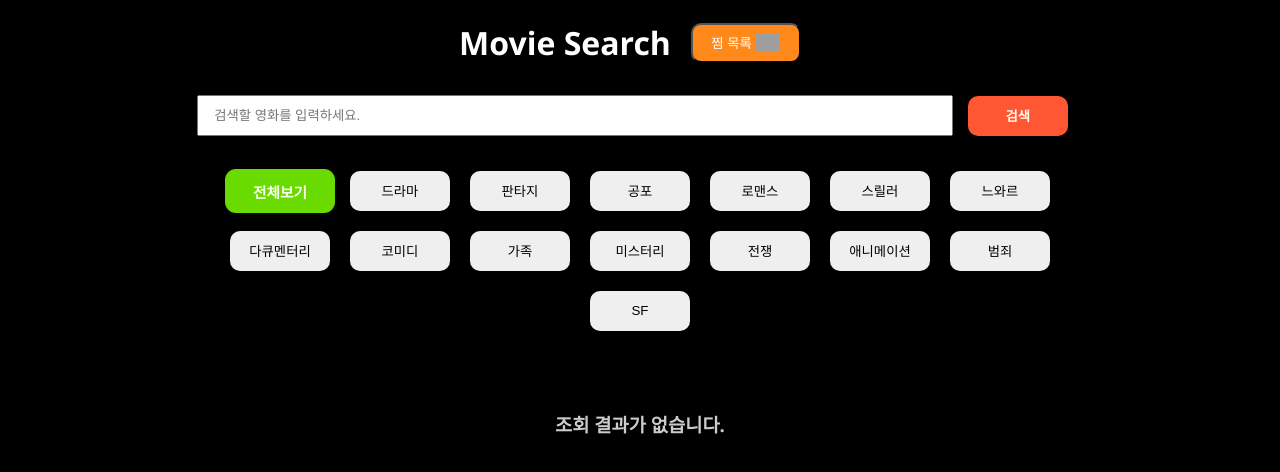
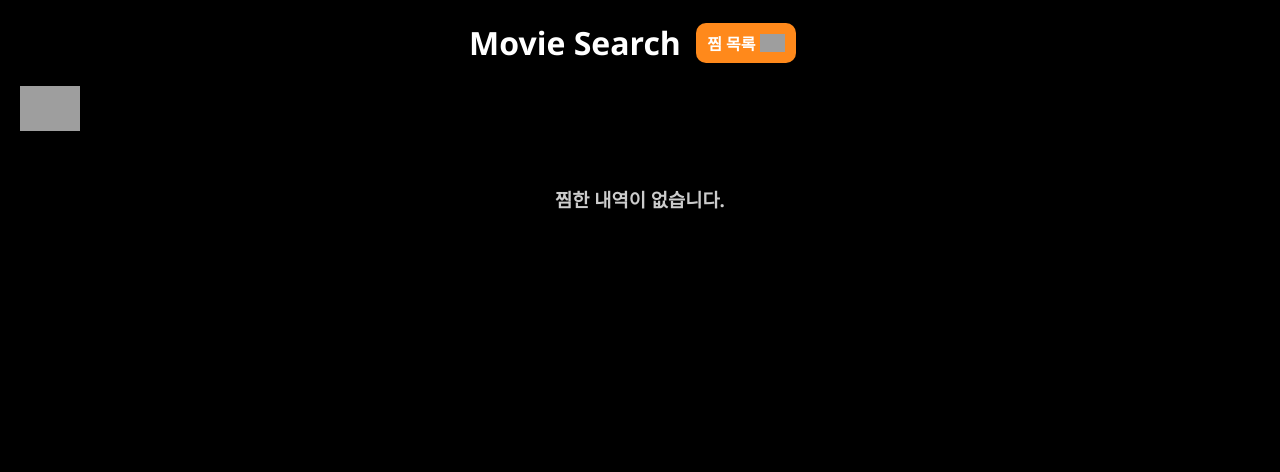
Before and after one commit to Heo-mi-gyeong/react-apiTest, a React (Create React App) app: page /likePage in a window 1280 px wide. Shown: the top 472 px of the page. Built offline with nearby package versions, Linux system fonts and the light colour scheme; grey boxes are pictures that could not be loaded; the HTML template or start-up script is replaced by a standard one.

Commit message:
이슈 3가지

```diff
--- a/package.json
+++ b/package.json
@@ -9,6 +9,7 @@
     "axios": "^1.1.3",
     "react": "^18.2.0",
     "react-dom": "^18.2.0",
+    "react-router-dom": "^6.4.2",
     "react-scripts": "5.0.1",
     "utf8": "^3.0.0",
     "web-vitals": "^2.1.4"
@@ -37,5 +38,5 @@
       "last 1 safari version"
     ]
   },
-  "proxy" : "https://openapi.naver.com"
+  "proxy": "https://openapi.naver.com"
 }
--- a/src/App.js
+++ b/src/App.js
@@ -1,14 +1,21 @@
+import { BrowserRouter, Route, Routes } from 'react-router-dom';
 import './App.css';
 import './component/button/Button.js'
 import Header from './component/Header.js'
 import Search from './component/Search.js'
+import Like from './component/Like.js'
 
 function App() {
 
   return (
     <div className="App">
-      <Header/>
-      <Search/>
+      <BrowserRouter>
+        <Header/>
+        <Routes>
+          <Route path="/" element={<Search/>}/>
+          <Route path="/likePage" element={<Like/>}/>
+        </Routes>
+      </BrowserRouter>
     </div>
   );
 }
--- a/src/component/Header.js
+++ b/src/component/Header.js
@@ -1,21 +1,22 @@
 import React, { useState } from 'react'
+import { Link } from 'react-router-dom';
 import styles from '../styles/header.module.css'
 
 const Header = () => {
+
   const [like, setLike] = useState(false);
-
-  const onLike = () => {
-    setLike(!like);
+  const check = (check) => {
+    console.log(check);
+    setLike(check);
   }
 
   return (
     <div className={styles.row}>
       <h1 style={{color : 'white'}}>Movie Search</h1>
-      <button onClick={onLike} className={styles.button}>
-        {/* 찜 목록 조회 화면으로 이동 */}
-        <p>찜 목록</p>&nbsp;
+      <Link to="/likePage" onClick={() => setLike(true)} className={styles.button}>
+        찜 목록&nbsp;
         <img src={like?'https://cdn-icons-png.flaticon.com/512/833/833558.png':'https://cdn-icons-png.flaticon.com/512/5294/5294889.png'} style={{width:'25px'}}/>
-      </button>
+      </Link>
     </div>
   )
 }
--- /dev/null
+++ b/src/component/Like.js
@@ -0,0 +1,57 @@
+import React, { useEffect, useState } from 'react'
+import { useNavigate } from 'react-router-dom'
+import styles from '../styles/like.module.css'
+import MovieList from './MovieList';
+
+const Like = () => {
+    const navigate = useNavigate();
+    const [data,setDate] = useState([]);
+    const [check,setCheck] = useState(true);
+
+    useEffect(()=>{
+        const likeList = JSON.parse(localStorage.getItem('likeList'));
+        setDate(likeList);
+    },[check])
+
+
+    const addLike = (targetMovie) => {
+        let likeList = JSON.parse(localStorage.getItem('likeList')) || [];
+
+        likeList = likeList.concat(targetMovie); // [targetMovie]
+        localStorage.setItem('likeList', JSON.stringify(likeList));
+    }
+
+    const removeLike = (targetMovie) => {
+        const likeList = JSON.parse(localStorage.getItem('likeList'));
+
+        localStorage.removeItem('likeList');
+        localStorage.setItem('likeList',JSON.stringify(likeList.filter(like =>
+            like.title !== targetMovie.title
+        )))
+        setCheck(!check);
+    }
+
+  return (
+    <div className={styles.container}>
+        <div className={styles.back}>
+            <img style={{width:'60px'}} src='https://cdn-icons-png.flaticon.com/512/2997/2997885.png' onClick={() => navigate(-1)}/>
+        </div>
+        <div className={styles.movieContainer}>
+         {
+            data&&data.length>0
+            ?data.map((data, index) => {
+              let likeList = JSON.parse(localStorage.getItem('likeList')) || [];
+              return (
+                <MovieList key={index} movie={data} addLike={addLike} removeLike={removeLike} likeList={likeList}/>
+              )
+            })
+            :(
+                <h3 style={{color : '#cccccc'}}>찜한 내역이 없습니다.</h3>
+            )
+        }
+        </div>
+    </div>
+  )
+}
+
+export default Like
--- a/src/component/MovieList.js
+++ b/src/component/MovieList.js
@@ -5,20 +5,23 @@ const MovieList = ({movie,addLike,removeLike,likeList}) => {
 
   const [like, setLike] = useState(false);
 
-  //조회결과가 달라도 그 위치의 영화가 찜되어있는 이유
-  //리렌더링 안돼서
+  //이슈1. 조회결과가 달라도 그 위치의 영화가 찜 되어있음
+  //이슈2. 자기 자신은 잘 사라짐(삭제한 요소 뒤 요소 하나씩 하트 해제됨)
+  //이슈3. Link에 이벤트 함수 못넣음
   useEffect(
     ()=>{
       likeList.map((list,index) => {
         if(list.title===movie.title){
-            setLike(true)
+            setLike(true);
         }
       })
   }
-  ,[])
+  ,[like])
 
   useEffect (()=>{
+    //찜 화면에서는 삭제된 요소가 false로 변하고 출력됨
     console.log(like);
+    console.log(movie.title);
   },
   [like])
 
@@ -34,9 +37,9 @@ const MovieList = ({movie,addLike,removeLike,likeList}) => {
         <img src={like?'https://cdn-icons-png.flaticon.com/512/833/833558.png':'https://cdn-icons-png.flaticon.com/512/5294/5294889.png'} style={{width:'30px'}}
               onClick={
                 like?(
-                  ()=>{
-                    removeLike(movie)
-                    setLike(!like)
+                    ()=>{
+                      removeLike(movie)
+                      setLike(!like)
                   }):(
                     () => {
                       addLike(movie)
--- a/src/styles/header.module.css
+++ b/src/styles/header.module.css
@@ -1,17 +1,32 @@
-.row {
-    display: flex;
-    align-items: center;
-    justify-content: center;
-}
-
 .button {
-    width:110px;
+    width : 100px;
     height : 40px;
-    margin: 20px;
+    border : 0px;
     display: flex;
     align-items: center;
     justify-content: center;
     border-radius: 10px;
     background-color: #FF891B;
     color: white;
+    margin: 0px 15px;
+    text-decoration: none;
+    font-weight: bold;
 }
+
+.button:hover {
+    transition: ease 0.5s;
+    filter: brightness(80%);
+    transform: scale(1.1);
+}
+
+.button:active {
+    filter: brightness(20%);
+}
+
+.row {
+    width: 100%;
+    min-width: 800px;
+    display: flex;
+    align-items: center;
+    justify-content: center;
+}
--- /dev/null
+++ b/src/styles/like.module.css
@@ -0,0 +1,25 @@
+.container {
+    display: flex;
+    width: 100%;
+    flex-direction: column;
+    align-items: center;
+    justify-content: center;
+    /* 여기는 만들다가 필요한 속성들 넣어주기 */
+}
+
+.back{
+    width: 100%;
+    min-width: 400px;
+    float: left;
+    margin-left: 40px ;
+}
+
+.movieContainer{
+    width:100%;
+    display: flex;
+    align-items: center;
+    justify-content: center;
+    flex-wrap: wrap;
+    margin-bottom: 20px;
+    margin-top: 30px;
+}
--- a/src/styles/search.module.css
+++ b/src/styles/search.module.css
@@ -1,5 +1,6 @@
 .input {
-    width:82%;
+    width:65%;
+    min-width: 250px;
     height:35px;
     padding-left: 15px;
 }
```
Also changed, not shown: 1 other file (tests, documents, lock files or other folders).
